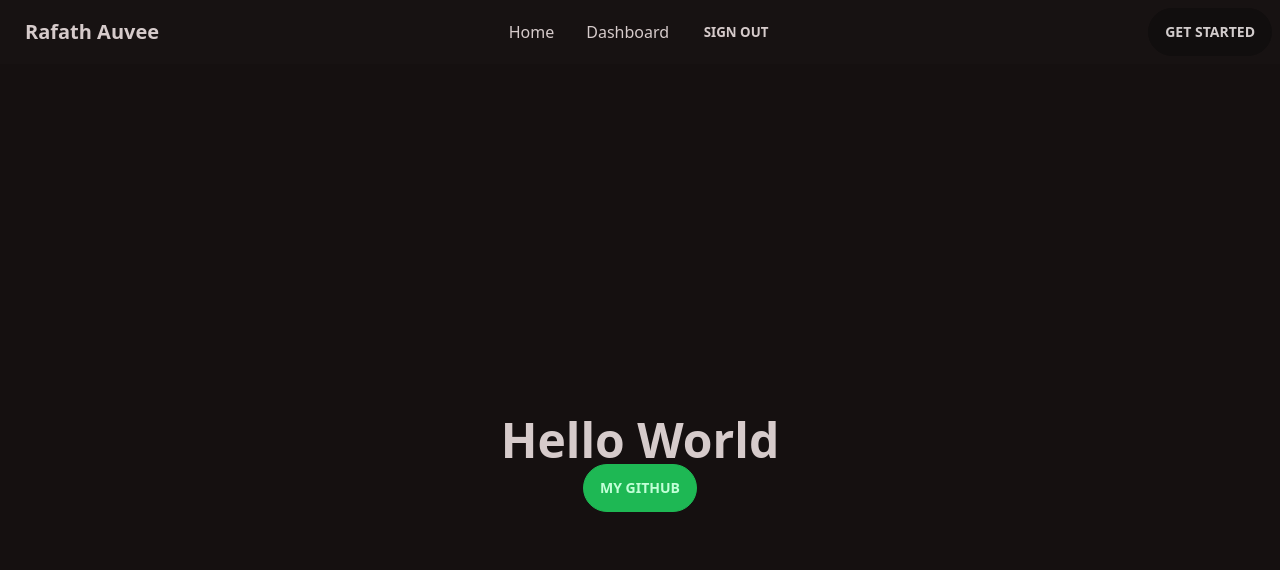
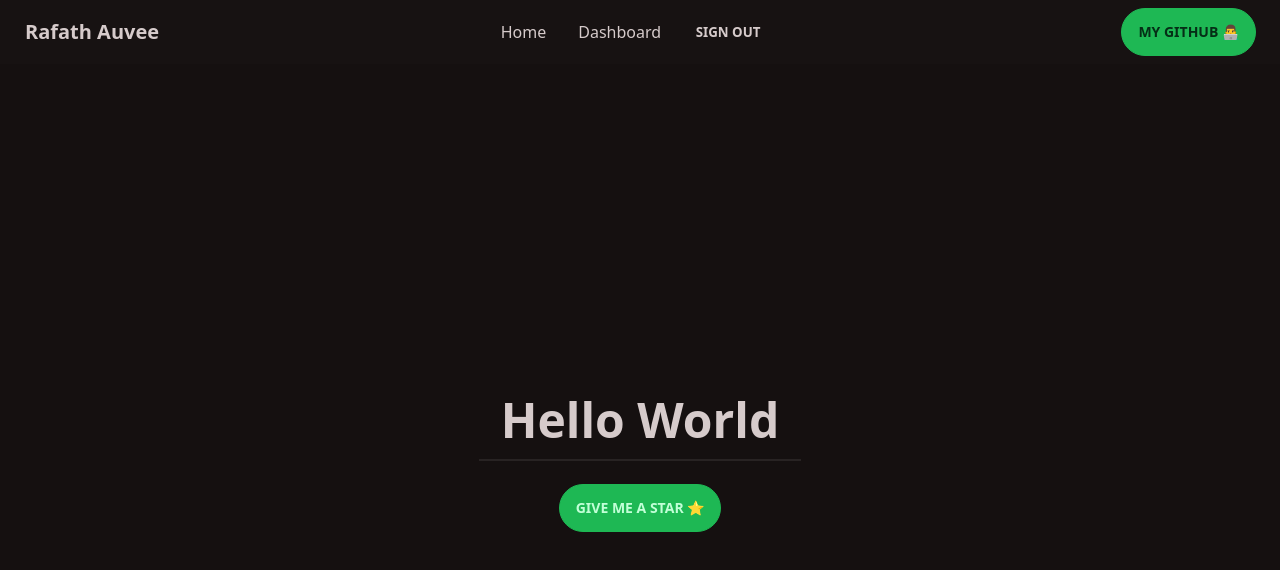
Before and after one commit to Rafath-Auvee/BreezeVITE, a React (Vite) app: page /dashboard in a window 1280 px wide. Shown: the top 570 px of the page. Built offline with nearby package versions, Linux system fonts and the light colour scheme; no server answers; sample sign-in values are in the browser's storage.

Commit message:
DashBoard Done

```diff
--- a/src/authentication/RequiredAuth.jsx
+++ b/src/authentication/RequiredAuth.jsx
@@ -13,7 +13,7 @@ const RequireAuth = ({ children }) => {
   }
 
   if (!user) {
-    return <Navigate to="/login" state={{ from: location }} replace></Navigate>;
+    return <Navigate to="/signin" state={{ from: location }} replace></Navigate>;
   }
   return children;
 };
--- a/src/components/Navbar.jsx
+++ b/src/components/Navbar.jsx
@@ -73,8 +73,16 @@ const Navbar = () => {
         <div className="navbar-center hidden lg:flex">
           <ul className="menu menu-horizontal px-1">{menuItems}</ul>
         </div>
-        <div className="navbar-end">
-          <a className="btn">Get started</a>
+        <div className="navbar-end mr-4">
+          <button className="btn btn-primary btn-md text-green-950">
+            <a
+              href="https://github.com/Rafath-Auvee/BreezeVITE"
+              target="_blank"
+              rel="noopener noreferrer"
+            >
+              My Github 👨‍💻
+            </a>
+          </button>
         </div>
       </div>
     </div>
--- a/src/pages/Dashboard.jsx
+++ b/src/pages/Dashboard.jsx
@@ -7,13 +7,14 @@ const Dashboard = () => {
         <div className="hero-content text-center">
           <div className="max-w-md">
             <h1 className="text-5xl font-bold">Hello World</h1>
-            <button className="btn btn-primary">
+            <div className="mt-2 divider divide-black"></div>
+            <button className="btn btn-primary mx-20">
               <a
-                href="http://github.com/rafath-auvee"
+                href="https://github.com/Rafath-Auvee/BreezeVITE"
                 target="_blank"
                 rel="noopener noreferrer"
               >
-                My Github
+                Give me a star ⭐
               </a>
             </button>
           </div>
--- a/src/pages/Signup.jsx
+++ b/src/pages/Signup.jsx
@@ -1,11 +1,55 @@
 import React from "react";
+import { Link, useNavigate } from "react-router-dom";
+import { useForm } from "react-hook-form";
+import Loading from "./../components/Loading";
+import {
+  useCreateUserWithEmailAndPassword,
+  useSignInWithGoogle,
+  useUpdateProfile,
+} from "react-firebase-hooks/auth";
 
 const Signup = () => {
+  const [signInWithGoogle, gUser, gLoading, gError] = useSignInWithGoogle(auth);
+
+  const {
+    register,
+    formState: { errors },
+    handleSubmit,
+  } = useForm();
+
+  const [createUserWithEmailAndPassword, user, loading, error] =
+    useCreateUserWithEmailAndPassword(auth);
+
+  const navigate = useNavigate();
+
+  let signInError;
+
+  if (loading || gLoading) {
+    return <Loading></Loading>;
+  }
+
+  if (error || gError) {
+    signInError = (
+      <p className="text-red-500">
+        <small>{error?.message || gError?.message}</small>
+      </p>
+    );
+  }
+
+  if (user || gUser) {
+    navigate("/");
+  }
+
+  const onSubmit = async (data) => {
+    await createUserWithEmailAndPassword(data.email, data.password);
+  };
+
   return (
     <div>
       <div className="hero  bg-base-200">
         <div className="hero-content text-center">
           <div className="max-w-md">
+            <form onSubmit={handleSubmit(onSubmit)}>
               <div className="card flex-shrink-0 w-full max-w-sm shadow-2xl bg-base-100">
                 <div className="card-body">
                   <h1 className="text-4xl mb-10">Create You Account</h1>
@@ -28,7 +72,6 @@ const Signup = () => {
                       placeholder="Password"
                       className="input input-bordered"
                     />
-
                   </div>
                   <div className="form-control">
                     <label className="label">
@@ -39,16 +82,20 @@ const Signup = () => {
                       placeholder="Confirm Password"
                       className="input input-bordered"
                     />
-
                   </div>
                   <div className="form-control mt-6">
-                  <button className="btn btn-primary text-green-950">Login</button>
+                    <button className="btn btn-primary text-green-950">
+                      Login
+                    </button>
                   </div>
                   <div className="form-control mt-6">
-                  <button className="btn bg-orange-500 text-orange-950">Signup With Google</button>
+                    <button className="btn bg-orange-500 text-orange-950">
+                      Signup With Google
+                    </button>
                   </div>
                 </div>
               </div>
+            </form>
           </div>
         </div>
       </div>
```
Lines whose indentation alone changed are shown as unchanged.
